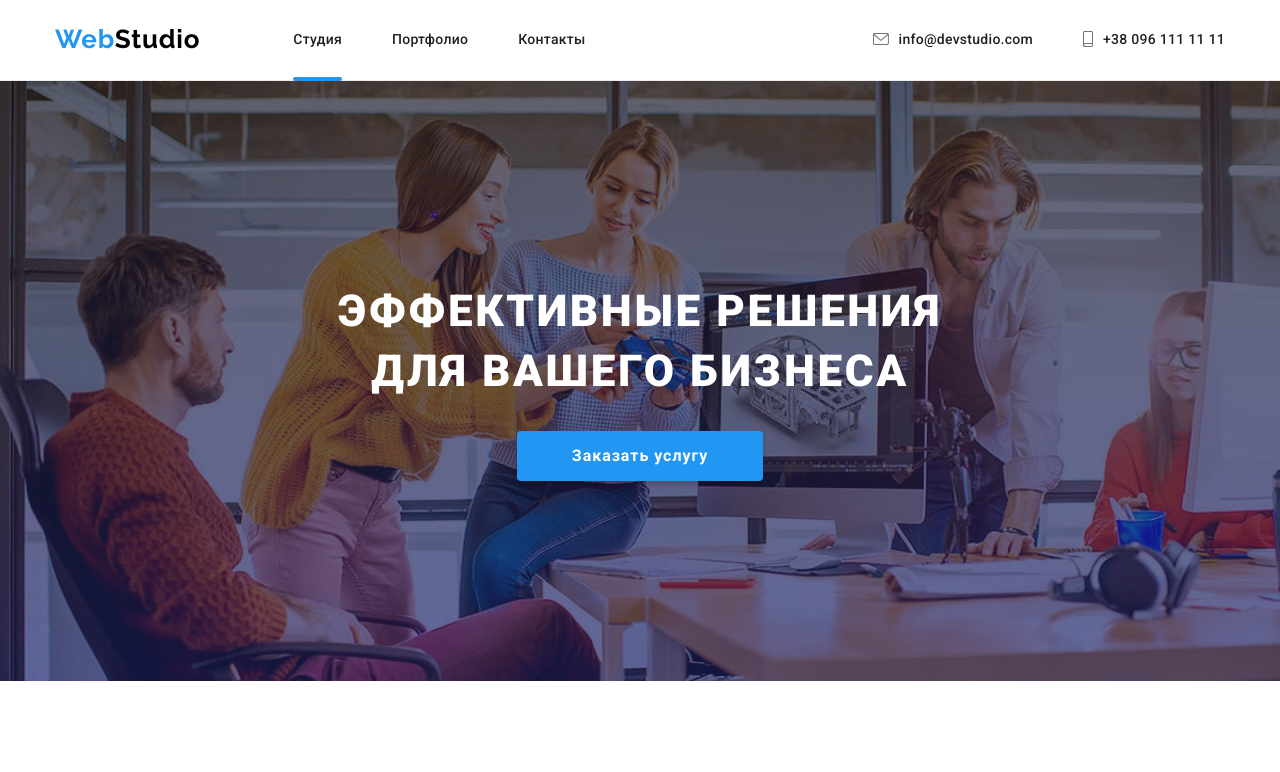
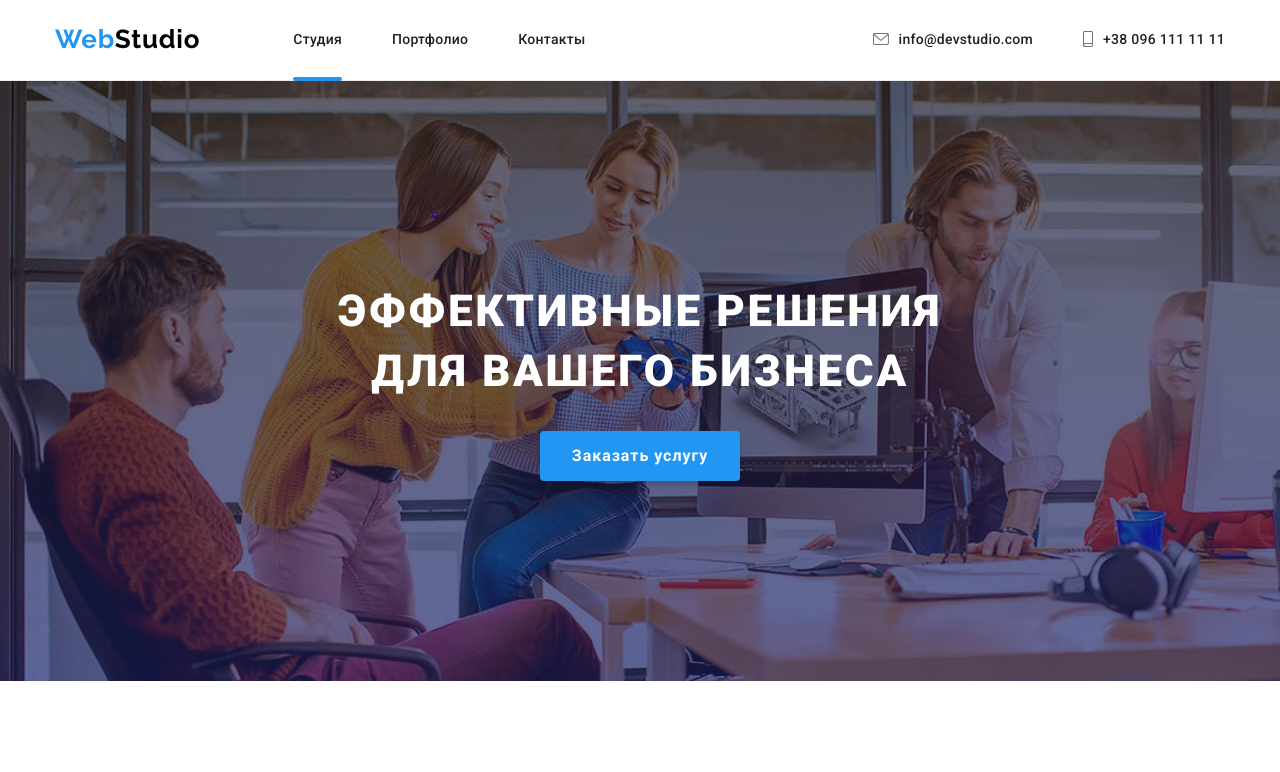
Before and after one commit to Kvitkag/goit-markup-hw-07, a plain HTML site: page index.html in a window 1280 px wide. Shown: the top 772 px of the page. Drawn offline with nearby package versions, Linux system fonts and the light colour scheme; files that its build step writes are made by us from their sources.

Commit message:
Краще паддінг  0

```diff
--- a/sass/components/_modal-button.scss
+++ b/sass/components/_modal-button.scss
@@ -7,7 +7,7 @@
     /* identical to box height, or 187% */
     letter-spacing: 0.06em;
 
-    padding: 10px 55px;
+    padding: 10px 0;
     min-width: 200px;
     height: 50px;
     background: $theme-color;
```
